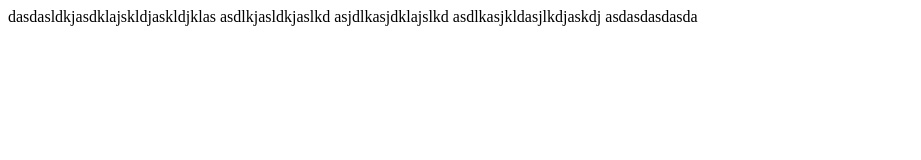
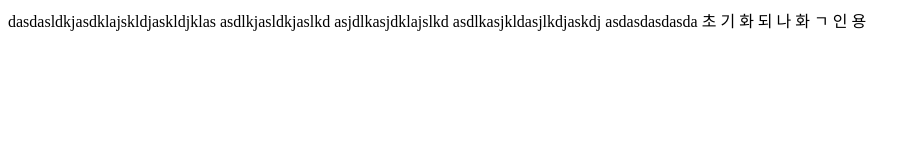
Before and after one commit to seungho87/gitTest, a plain HTML site: page gitTest/WebContent/index.html in a window 1280 px wide. Shown: the whole page, without its empty margins (0-921 px from the left). Drawn offline with Linux system fonts and the light colour scheme.

Commit message:
홗인용

```diff
--- a/gitTest/WebContent/index.html
+++ b/gitTest/WebContent/index.html
@@ -10,5 +10,6 @@ asdlkjasldkjaslkd
 asjdlkasjdklajslkd
 asdlkasjkldasjlkdjaskdj
 asdasdasdasda
+초 기 화 되 나 화 ㄱ 인 용
 </body>
 </html>
```
